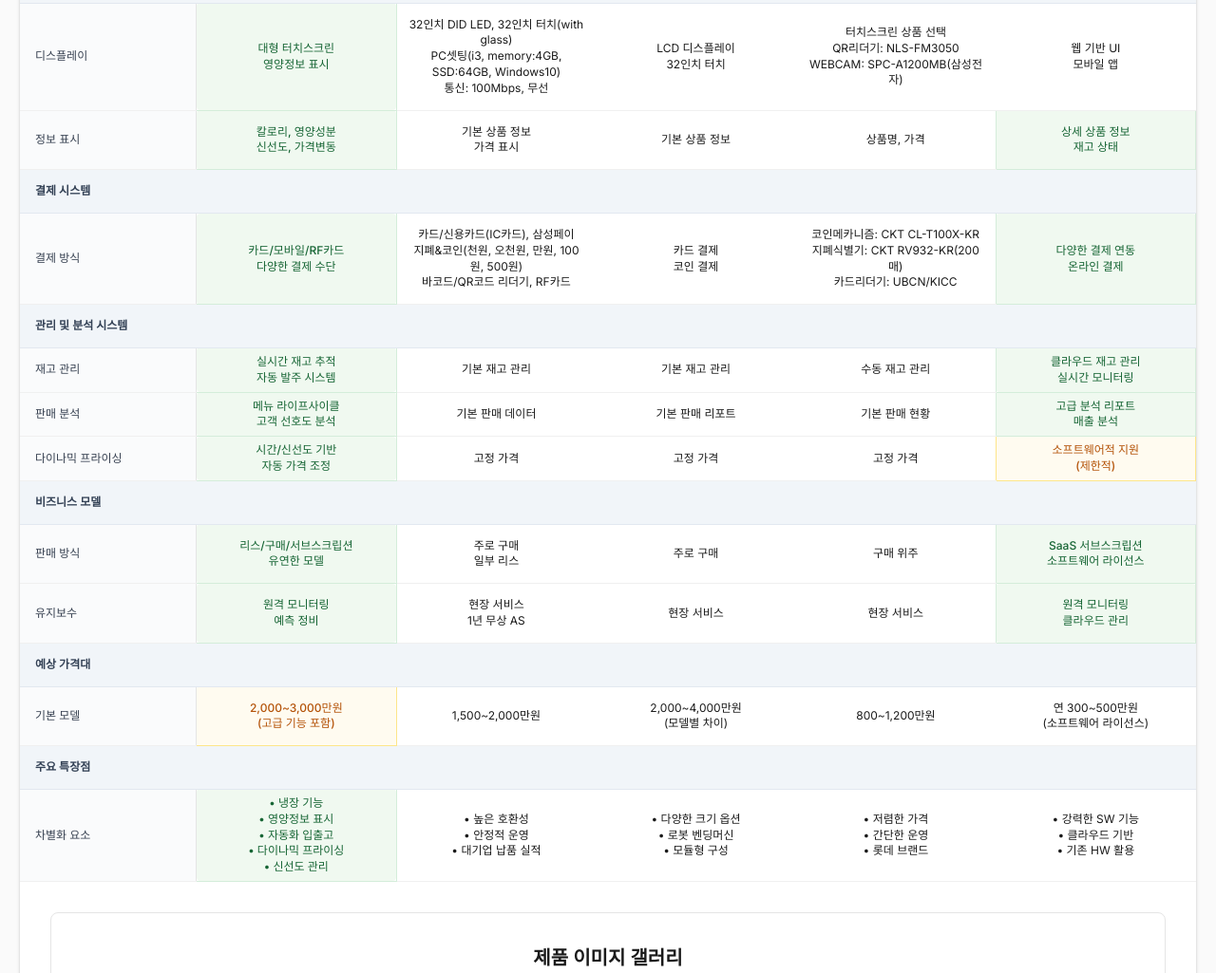
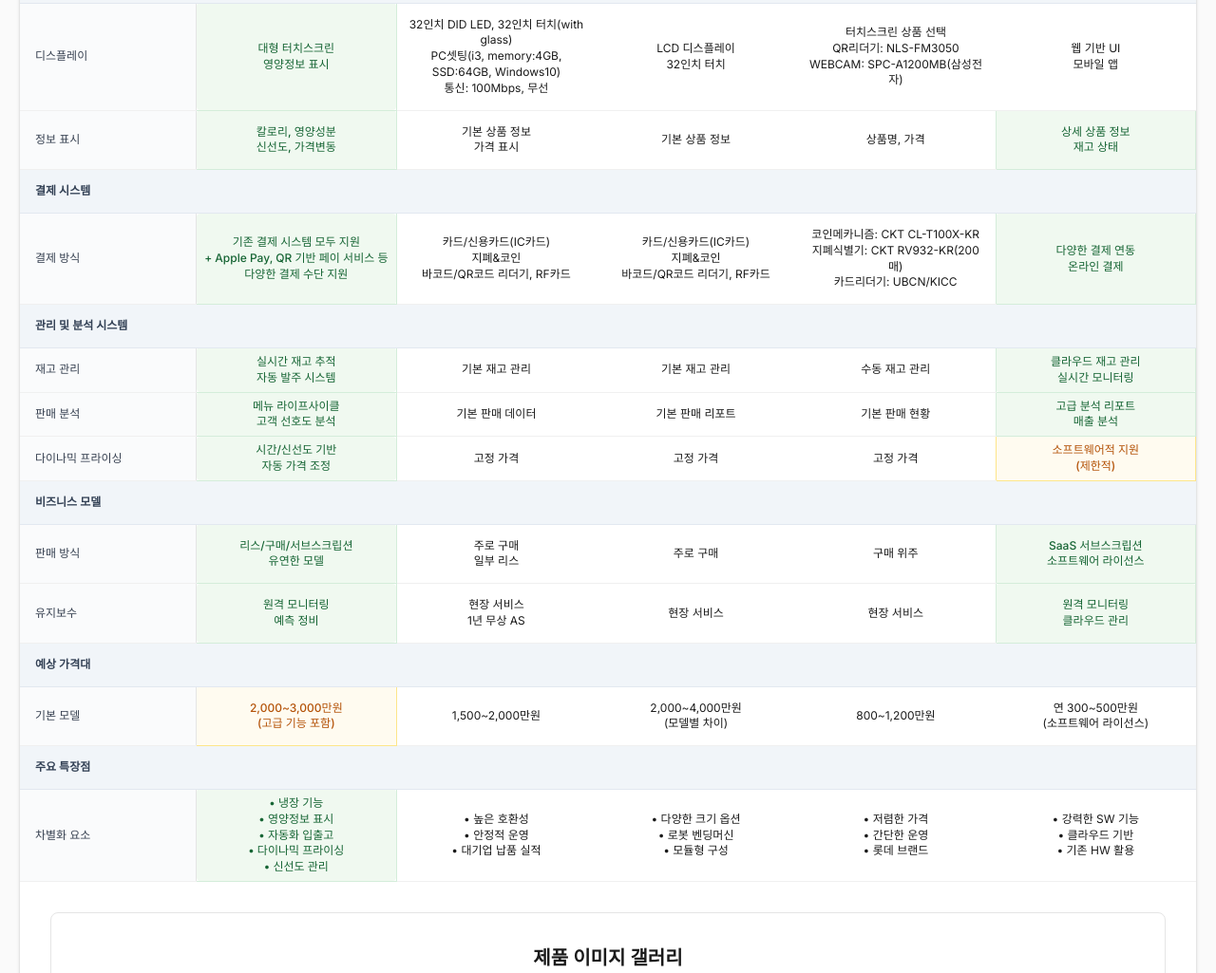
Before and after one commit to hwouu/smart-vending-machine, a plain HTML site: page index.html in a window 1280 px wide. Shown: the part 1001-2026 px from the top of the page at 95% size. Drawn offline with Linux system fonts and the light colour scheme.

Commit message:
update: 결제 시스템 정보 업데이트

```diff
--- a/index.html
+++ b/index.html
@@ -594,10 +594,10 @@
             <tr>
               <td class="spec-label">결제 방식</td>
               <td class="highlight-good">
-                카드/모바일/RF카드<br />다양한 결제 수단
+                기존 결제 시스템 모두 지원<br /> + Apple Pay, QR 기반 페이 서비스 등<br /> 다양한 결제 수단 지원
               </td>
-              <td>카드/신용카드(IC카드), 삼성페이<br />지폐&코인(천원, 오천원, 만원, 100원, 500원)<br />바코드/QR코드 리더기, RF카드</td>
-              <td>카드 결제<br />코인 결제</td>
+              <td>카드/신용카드(IC카드)<br />지폐&코인<br />바코드/QR코드 리더기, RF카드</td>
+              <td>카드/신용카드(IC카드)<br />지폐&코인<br />바코드/QR코드 리더기, RF카드</td>
               <td>코인메카니즘: CKT CL-T100X-KR<br />지폐식별기: CKT RV932-KR(200매)<br />카드리더기: UBCN/KICC</td>
               <td class="highlight-good">다양한 결제 연동<br />온라인 결제</td>
             </tr>
```
